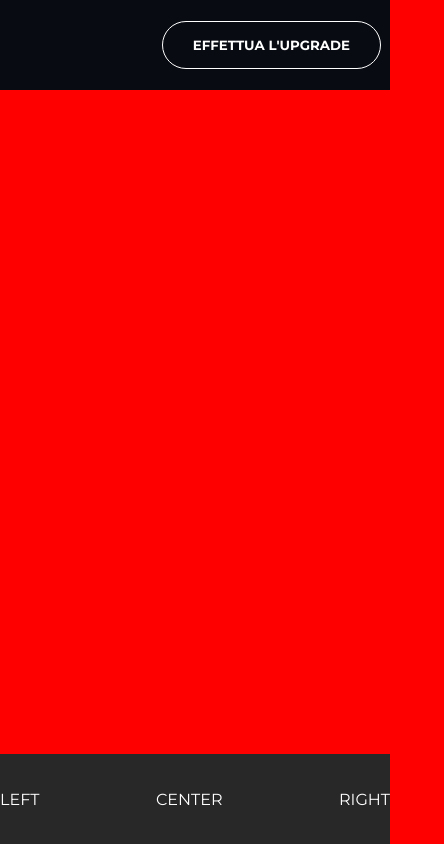
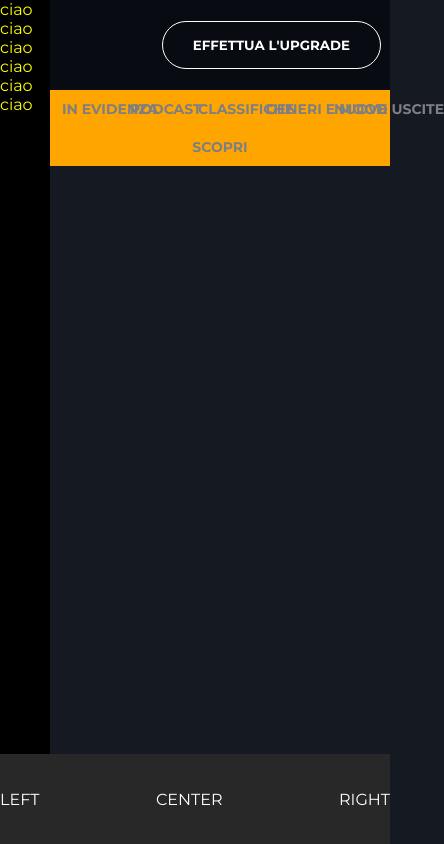
Before and after one commit to andreadldev/html-css-spotifyweb, a plain HTML site: page index.html in a window 390 px wide. Shown: the whole page, 444 px wide, since content can reach past the window. Drawn offline with Linux system fonts and the light colour scheme.

Commit message:
struttura base responsive

```diff
--- a/css/common.css
+++ b/css/common.css
@@ -1,6 +1,10 @@
-body {
-    height: 100vh;
-    background-color: red;
+.list-inline {
+    display: flex;
+    list-style: none;
+}
+
+.list-inline * {
+    padding: 0 12px;
 }
 
 /* ==============================
@@ -10,6 +14,7 @@ body {
 :root {
     --toolbar-top: #080b12;
     --toolbar-bottom: #282828;
+    --inner: #141922;
     --grey: #7d7f84;
     --sidebar-icon: #d2d2d2;
 }
--- a/css/style.css
+++ b/css/style.css
@@ -1,6 +1,11 @@
 @import "reset.css";
 @import "common.css";
 @import "typography.css";
+
+body {
+    height: 100vh;
+    background-color: var(--inner);
+}
 
 /* ====================================
    -----------TOOLBAR SOPRA------------
@@ -28,15 +33,80 @@
 }
 
 /* ====================================
+   ----------LAYOUT CENTRALE-----------
+   ==================================== */
+
+#inner-layout {
+    padding-left: 230px;
+    padding-top: 90px;
+    padding-bottom: 90px;
+    color: yellow;
+    position: relative;
+}
+
+#inner-layout nav {
+    padding: 10px 0;
+}
+
+#inner-layout nav li {
+    width: calc(100% / 5);
+}
+
+/* RESPONSIVE MD */
+@media screen and ( max-width: 1100px ) {
+    #inner-layout nav {
+        background-color: orange;
+    }
+
+    #inner-layout nav ul {
+        display: flex;
+        flex-wrap: wrap;
+    }
+
+    #inner-layout nav li:last-child {
+        margin-top: 20px;
+        width: 100%;
+        text-align: center;
+    }
+}
+
+/* ====================================
+   --------------SIDEBAR---------------
+   ==================================== */
+
+#sidebar {
+    background-color: black;
+    width: 230px;
+    height: 100%;
+    z-index: 15;
+    color: yellow;
+
+    position: fixed;
+    top: 0;
+    left: 0;
+}
+
+/* RESPONSIVE XS */
+@media screen and ( max-width: 600px ) {
+    #sidebar {
+        width: 50px;
+    }
+
+    #inner-layout {
+        padding-left: 50px;
+    }
+}
+
+/* ====================================
    -----------TOOLBAR SOTTO------------
    ==================================== */
 
-#toolbar-bottom {
+   #toolbar-bottom {
     position: fixed;
     bottom: 0;
     left: 0;
     right: 0;
-    z-index: 10;
+    z-index: 20;
 
     color: white;
     height: 90px;
--- a/css/typography.css
+++ b/css/typography.css
@@ -2,6 +2,37 @@
     font-family: 'Montserrat', sans-serif;
 }
 
+/* ====================================
+   -----------TOOLBAR SOPRA------------
+   ==================================== */
+
 #btn-upgrade {
     font-weight: bold;
 }
+
+/* ====================================
+   ----------LAYOUT CENTRALE-----------
+   ==================================== */
+
+#inner-layout nav {
+    color: var(--grey);
+    font-weight: bold;
+    font-size: 0.875rem;
+}
+
+#inner-layout nav li {
+    position: relative;
+    white-space: nowrap;
+    cursor: pointer;
+}
+
+#inner-layout nav li:hover:after {
+    content: '';
+    display:block;
+    position:absolute;
+    bottom:-2px;
+    left: 30%;
+    right: 30%;
+    height: 2px;
+    background: #adff2f;
+}
--- a/index.html
+++ b/index.html
@@ -20,12 +20,32 @@
         </div>
     </div>
 
-    <main>
-    </main>
+    <!-- SIDEBAR -->
+    <div id="sidebar" class="flex-column">
+        <p>ciao</p>
+        <p>ciao</p>
+        <p>ciao</p>
+        <p>ciao</p>
+        <p>ciao</p>
+        <p>ciao</p>
+    </div>
+
+    <!-- LAYOUT CENTRALE -->
+    <div id="inner-layout">
+        <nav class="flex justify-center">
+            <ul class="list-inline">
+                <li>IN EVIDENZA</li>
+                <li>PODCAST</li>
+                <li>CLASSIFICHE</li>
+                <li>GENERI E MOOD</li>
+                <li>NUOVE USCITE</li>
+                <li>SCOPRI</li>
+            </ul>
+        </nav>
+    </div>
 
     <!-- BARRA SOTTO -->
     <div id="toolbar-bottom" class="flex justify-space-between align-items-center">
-
         <!-- SINISTRA -->
         <div class="toolbar">
             LEFT
@@ -40,7 +60,6 @@
         <div class="toolbar">
             RIGHT
         </div>
-
     </div>
 
 </body>
```
